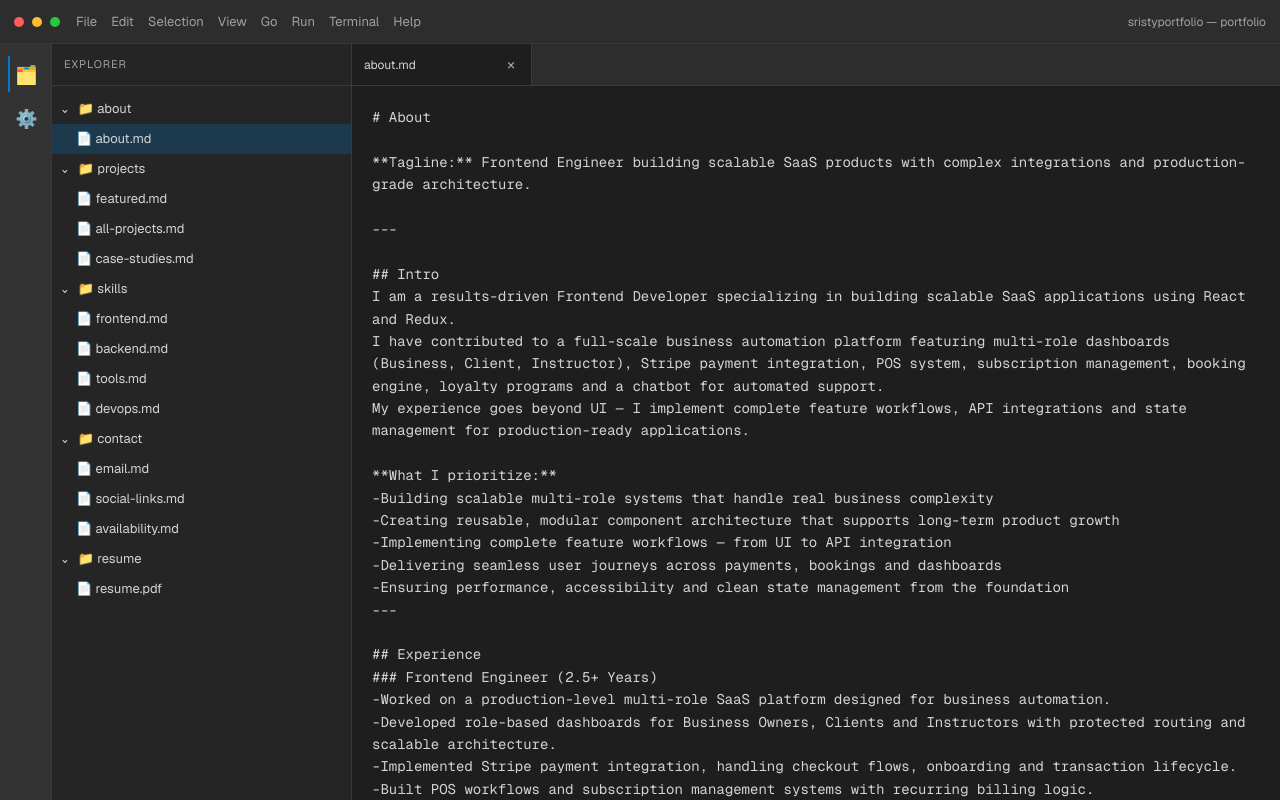
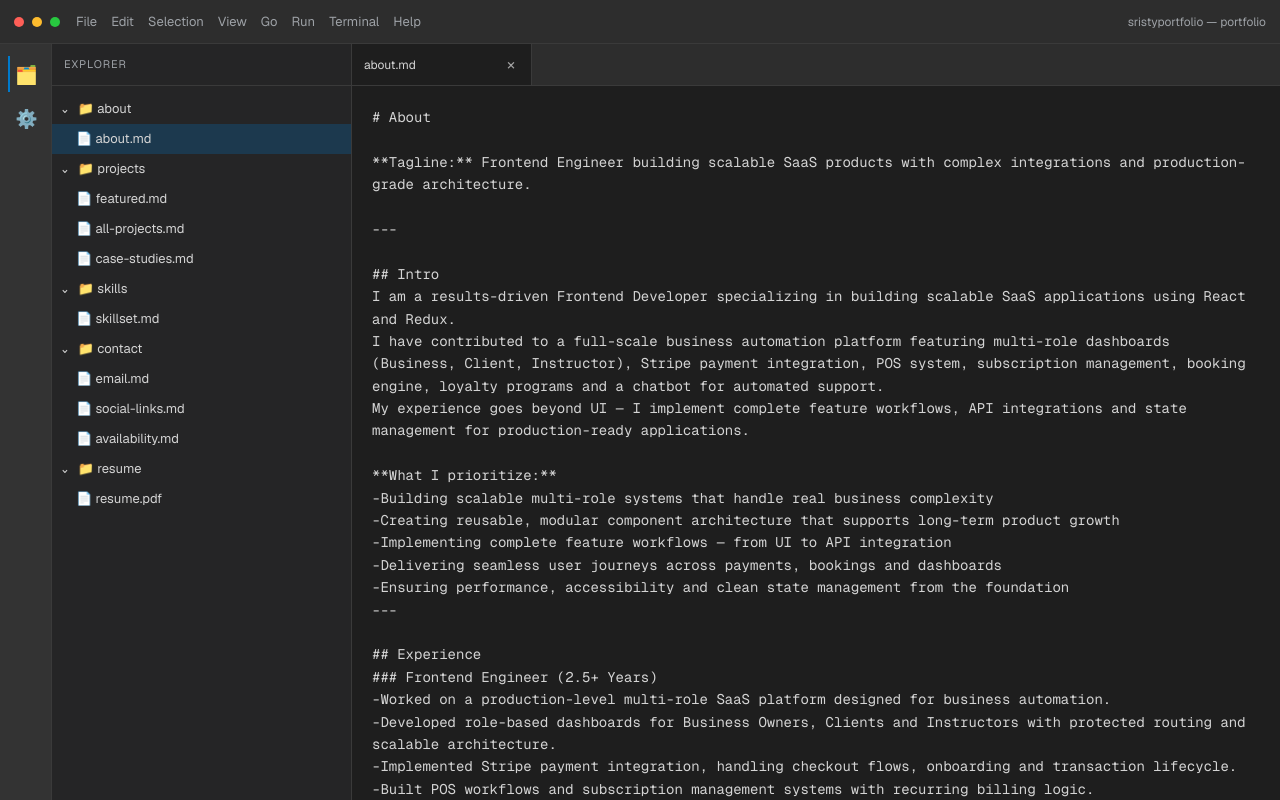
Before and after one commit to SristyVerma/sristyportfolio, a Next.js app: page / in a window 1280 px wide. Shown: the top 800 px of the page. Built offline with nearby package versions, Linux system fonts and the light colour scheme.

Commit message:
Revamp skills section into single killer skillset file

```diff
--- a/src/app/page.tsx
+++ b/src/app/page.tsx
@@ -33,12 +33,7 @@ const fileTree: FileNode[] = [
     id: "skills",
     name: "skills",
     type: "folder",
-    children: [
-      { id: "skills/frontend.md", name: "frontend.md", type: "file" },
-      { id: "skills/backend.md", name: "backend.md", type: "file" },
-      { id: "skills/tools.md", name: "tools.md", type: "file" },
-      { id: "skills/devops.md", name: "devops.md", type: "file" },
-    ],
+    children: [{ id: "skills/skillset.md", name: "skillset.md", type: "file" }],
   },
   {
     id: "contact",
@@ -123,10 +118,7 @@ My experience goes beyond UI — I implement complete feature workflows, API int
   "projects/featured.md": `# Featured Projects\n\n1. VS Code Portfolio UI\n2. Analytics Dashboard\n3. AI Notes Workspace`,
   "projects/all-projects.md": `# All Projects\n\n- E-commerce Storefront\n- Issue Tracker\n- Team Collaboration App\n- Documentation Platform\n- Portfolio Generator`,
   "projects/case-studies.md": `# Case Studies\n\n- Improving Lighthouse score from 72 to 98\n- Reducing bundle size by 41% with code splitting\n- Increasing retention with UX onboarding`,
-  "skills/frontend.md": `# Frontend Skills\n\n- React / Next.js\n- TypeScript\n- Tailwind CSS\n- Framer Motion\n- Testing Library`,
-  "skills/backend.md": `# Backend Skills\n\n- Node.js\n- Express\n- REST API Design\n- PostgreSQL\n- Prisma`,
-  "skills/tools.md": `# Tools\n\n- Figma\n- Git + GitHub\n- VS Code\n- Storybook\n- Postman`,
-  "skills/devops.md": `# DevOps\n\n- Vercel Deployments\n- GitHub Actions\n- Docker Basics\n- Monitoring & Logging`,
+  "skills/skillset.md": `# Skills Arsenal 🚀\n\n> I build production-ready frontend systems that scale with product complexity, user growth, and business needs.\n\n---\n\n## 🎨 Frontend\n- React.js\n- Next.js\n- JavaScript (ES6+)\n- TypeScript\n- Redux Toolkit\n- Tailwind CSS\n\n## 🧱 Architecture\n- Role-Based Systems\n- Scalable Component Design\n- State Management\n\n## 🔌 Integrations\n- REST APIs\n- Stripe Integration\n- Authentication & Payment Workflows\n\n## 🛠 Product Development\n- Booking Systems\n- Subscriptions\n- Loyalty Engines\n- POS\n- Chatbot Modules\n\n## ⚙️ Engineering\n- Performance Optimization\n- Git/GitHub\n- Debugging\n\n---\n\n**Core Strength:** Turning complex business workflows into smooth, reliable product experiences.`,
   "contact/email.md": `# Email\n\nhello@sristy.dev`,
   "contact/social-links.md": `# Social\n\n- GitHub: github.com/sristy\n- LinkedIn: linkedin.com/in/sristy\n- Twitter: x.com/sristy`,
   "contact/availability.md": `# Availability\n\nOpen for remote frontend opportunities and freelance UI engineering projects.`,
```
